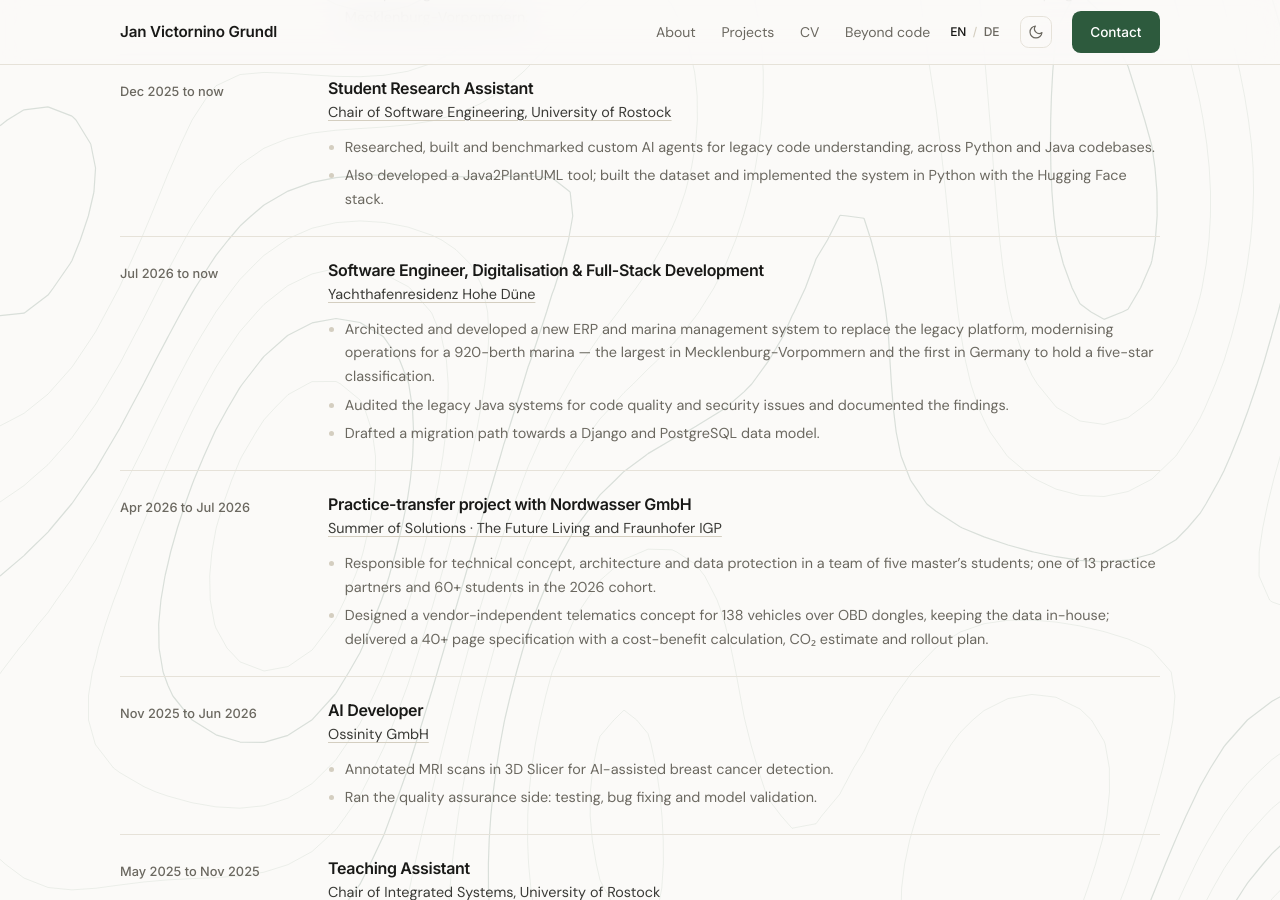
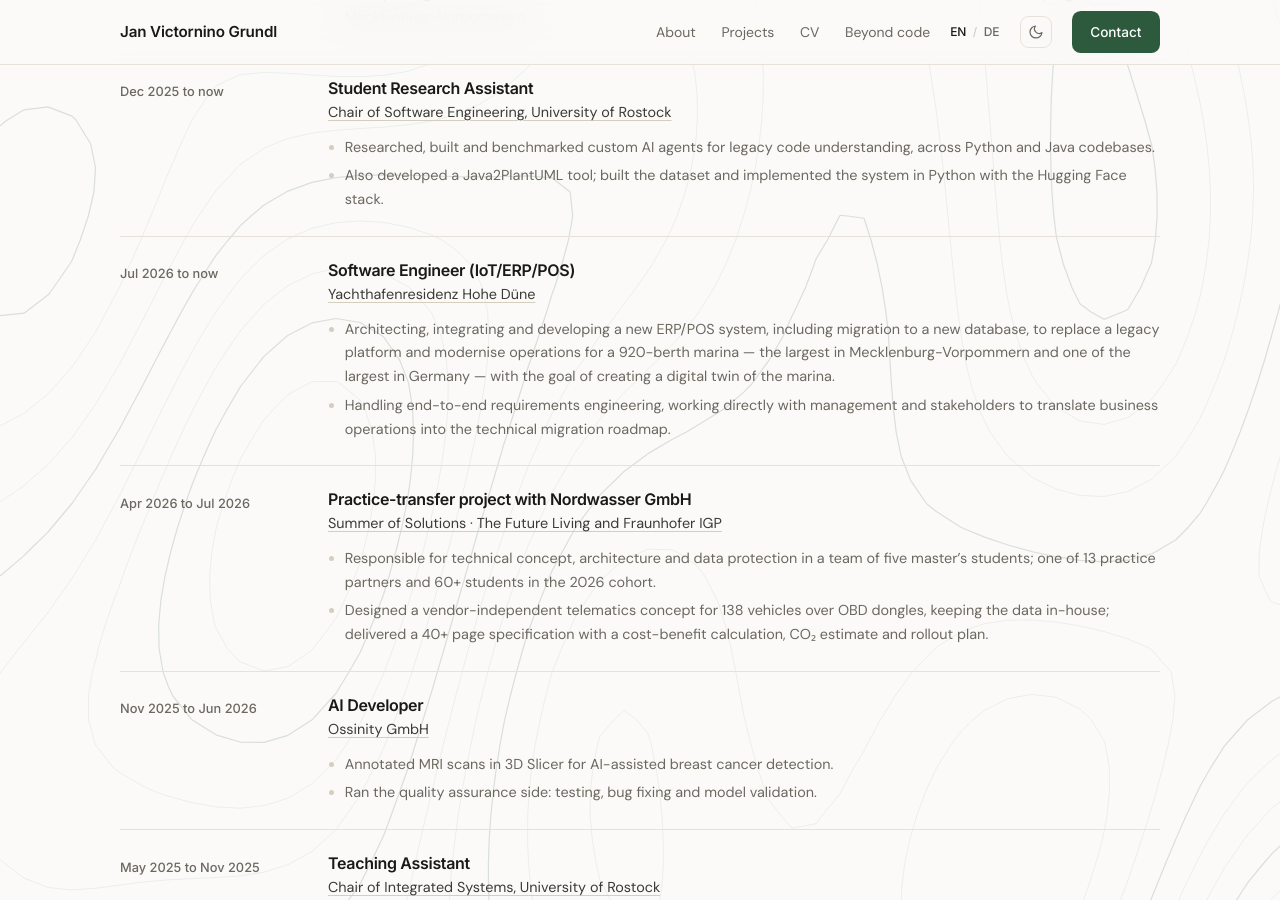
Before and after one commit to jg512/jangrundl-site, a Jekyll site: the page index.html, which Jekyll copies as it is, in a window 1280 px wide and 900 px high, scrolled down 5700 px. Built offline with Jekyll 4.4.1, drawn with Linux system fonts in a browser that asks for light colours.

Commit message:
Update marina software engineering role

```diff
--- a/index.html
+++ b/index.html
@@ -916,12 +916,11 @@
     <div class="cv-entry">
       <div class="cv-when" data-i18n="cv.e3.when">Jul 2026 to now</div>
       <div>
-        <h4 class="cv-title" data-i18n="cv.e3.role">Software Engineer, Digitalisation &amp; Full-Stack Development</h4>
+        <h4 class="cv-title" data-i18n="cv.e3.role">Software Engineer (IoT/ERP/POS)</h4>
         <div class="cv-org"><a href="https://www.hohe-duene.de/" target="_blank" rel="noopener noreferrer">Yachthafenresidenz Hohe D&uuml;ne</a></div>
         <ul class="cv-desc">
-          <li data-i18n="cv.e3.b1">Architected and developed a new ERP and marina management system to replace the legacy platform, modernising operations for a 920-berth marina &mdash; the largest in Mecklenburg-Vorpommern and the first in Germany to hold a five-star classification.</li>
-          <li data-i18n="cv.e3.b3">Audited the legacy Java systems for code quality and security issues and documented the findings.</li>
-          <li data-i18n="cv.e3.b2">Drafted a migration path towards a Django and PostgreSQL data model.</li>
+          <li data-i18n="cv.e3.b1">Architecting, integrating and developing a new ERP/POS system, including migration to a new database, to replace a legacy platform and modernise operations for a 920-berth marina &mdash; the largest in Mecklenburg-Vorpommern and one of the largest in Germany &mdash; with the goal of creating a digital twin of the marina.</li>
+          <li data-i18n="cv.e3.b2">Handling end-to-end requirements engineering, working directly with management and stakeholders to translate business operations into the technical migration roadmap.</li>
         </ul>
       </div>
     </div>
@@ -1447,10 +1446,9 @@
       "cv.e2.b1": "Researched, built and benchmarked custom AI agents for legacy code understanding, across Python and Java codebases.",
       "cv.e2.b2": "Also developed a Java2PlantUML tool; built the dataset and implemented the system in Python with the Hugging Face stack.",
       "cv.e3.when": "Jul 2026 to now",
-      "cv.e3.role": "Software Engineer, Digitalisation &amp; Full-Stack Development",
-      "cv.e3.b1": "Architected and developed a new ERP and marina management system to replace the legacy platform, modernising operations for a 920-berth marina &mdash; the largest in Mecklenburg-Vorpommern and the first in Germany to hold a five-star classification.",
-      "cv.e3.b3": "Audited the legacy Java systems for code quality and security issues and documented the findings.",
-      "cv.e3.b2": "Drafted a migration path towards a Django and PostgreSQL data model.",
+      "cv.e3.role": "Software Engineer (IoT/ERP/POS)",
+      "cv.e3.b1": "Architecting, integrating and developing a new ERP/POS system, including migration to a new database, to replace a legacy platform and modernise operations for a 920-berth marina &mdash; the largest in Mecklenburg-Vorpommern and one of the largest in Germany &mdash; with the goal of creating a digital twin of the marina.",
+      "cv.e3.b2": "Handling end-to-end requirements engineering, working directly with management and stakeholders to translate business operations into the technical migration roadmap.",
       "cv.sos.when": "Apr 2026 to Jul 2026",
       "cv.sos.role": "Practice-transfer project with Nordwasser GmbH",
       "cv.sos.org": "Summer of Solutions &middot; The Future Living and Fraunhofer IGP",
@@ -1595,10 +1593,9 @@
       "cv.e2.b1": "Erforschung, Entwicklung und Benchmarking eigener KI-Agenten f&uuml;r das Verst&auml;ndnis von Altcode in Python- und Java-Codebasen.",
       "cv.e2.b2": "Au&szlig;erdem Entwicklung eines Java2PlantUML-Werkzeugs; Aufbau des Datensatzes und Implementierung in Python mit dem Hugging-Face-Stack.",
       "cv.e3.when": "Jul 2026 bis heute",
-      "cv.e3.role": "Software Engineer, Digitalisierung &amp; Full-Stack-Entwicklung",
-      "cv.e3.b1": "Konzeption und Entwicklung eines neuen ERP- und Hafenmanagementsystems als Abl&ouml;sung der Altplattform, f&uuml;r einen Hafen mit 920 Liegepl&auml;tzen &mdash; den gr&ouml;&szlig;ten Mecklenburg-Vorpommerns und den ersten Yachthafen Deutschlands mit F&uuml;nf-Sterne-Klassifizierung.",
-      "cv.e3.b3": "Pr&uuml;fung der Java-Altsysteme auf Codequalit&auml;t und Sicherheitsl&uuml;cken samt Dokumentation der Befunde.",
-      "cv.e3.b2": "Entwurf eines Migrationswegs hin zu einem Django- und PostgreSQL-Datenmodell.",
+      "cv.e3.role": "Software Engineer (IoT/ERP/POS)",
+      "cv.e3.b1": "Konzeption, Integration und Entwicklung eines neuen ERP-/POS-Systems einschlie&szlig;lich der Migration auf eine neue Datenbank, um die Altplattform abzul&ouml;sen und die Abl&auml;ufe eines Yachthafens mit 920 Liegepl&auml;tzen zu modernisieren &mdash; des gr&ouml;&szlig;ten in Mecklenburg-Vorpommern und eines der gr&ouml;&szlig;ten in Deutschland &mdash; mit dem Ziel, einen digitalen Zwilling des Yachthafens zu schaffen.",
+      "cv.e3.b2": "Durchg&auml;ngiges Requirements Engineering in direkter Abstimmung mit Management und Stakeholdern, um Gesch&auml;ftsabl&auml;ufe in die technische Migrations-Roadmap zu &uuml;berf&uuml;hren.",
       "cv.sos.when": "Apr 2026 bis Jul 2026",
       "cv.sos.role": "Transferprojekt mit der Nordwasser GmbH",
       "cv.sos.org": "Summer of Solutions &middot; The Future Living und Fraunhofer IGP",
```
Also changed, not shown: scripts/build_cv.py (+8 -11 lines), 1 other file.
